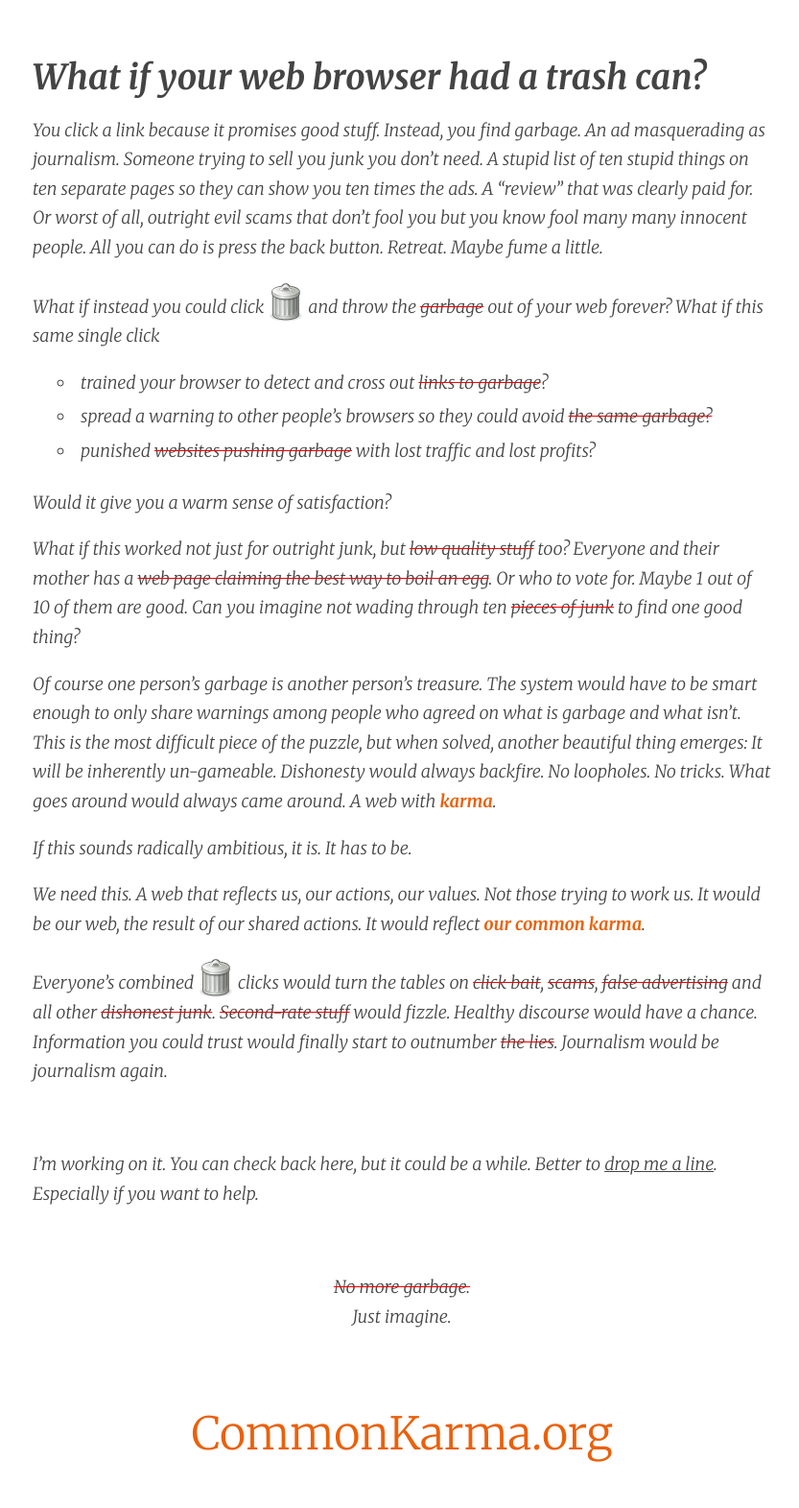
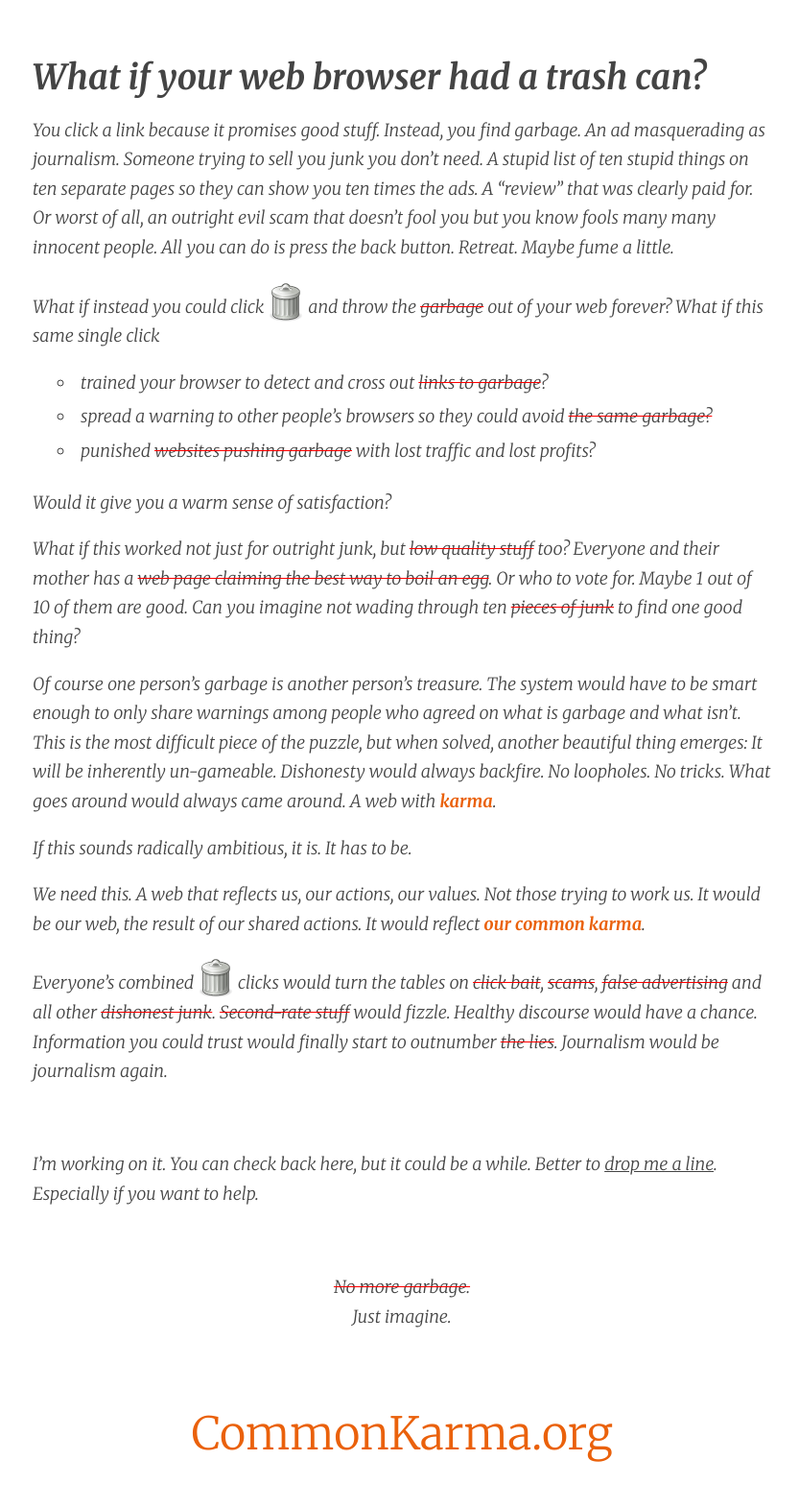
Before and after one commit to commonkarma/commonkarma.org-source, a Jekyll site: the page built from index.md, in a window 1280 px wide. Shown: the whole page at 96% size, without its empty margins (221-1054 px from the left). Built offline with Jekyll 4.4.1, drawn with Linux system fonts in a browser that asks for light colours; nearby versions of some CDN libraries; comment, search, counter and statistics services are not loaded.

Commit message:
minor wording

```diff
--- a/index.md
+++ b/index.md
@@ -7,7 +7,7 @@ title: What If?
 
 # What if your web browser had a trash can?
 
-You click a link because it promises good stuff. Instead, you find garbage. An ad masquerading as journalism. Someone trying to sell you junk you don't need. A stupid list of ten stupid things on ten separate pages so they can show you ten times the ads. A "review" that was clearly paid for. Or worst of all, outright evil scams that don't fool you but you know fool many many innocent people. All you can do is press the back button. Retreat. Maybe fume a little.
+You click a link because it promises good stuff. Instead, you find garbage. An ad masquerading as journalism. Someone trying to sell you junk you don't need. A stupid list of ten stupid things on ten separate pages so they can show you ten times the ads. A "review" that was clearly paid for. Or worst of all, an outright evil scam that doesn't fool you but you know fools many many innocent people. All you can do is press the back button. Retreat. Maybe fume a little.
 
 What if instead you could click <span class="garbage-can">![a trash can](./images/garbage-can.svg)</span> and throw the <del>garbage</del> out of *your* web *forever*? What if this same single click
 
```
